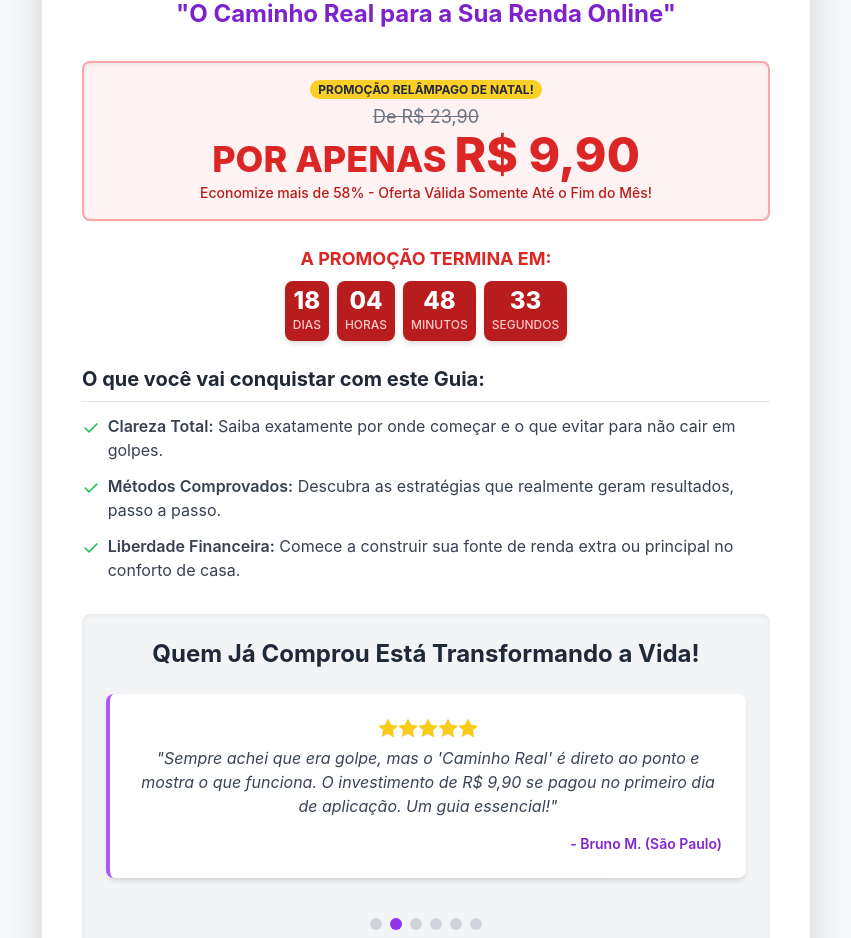
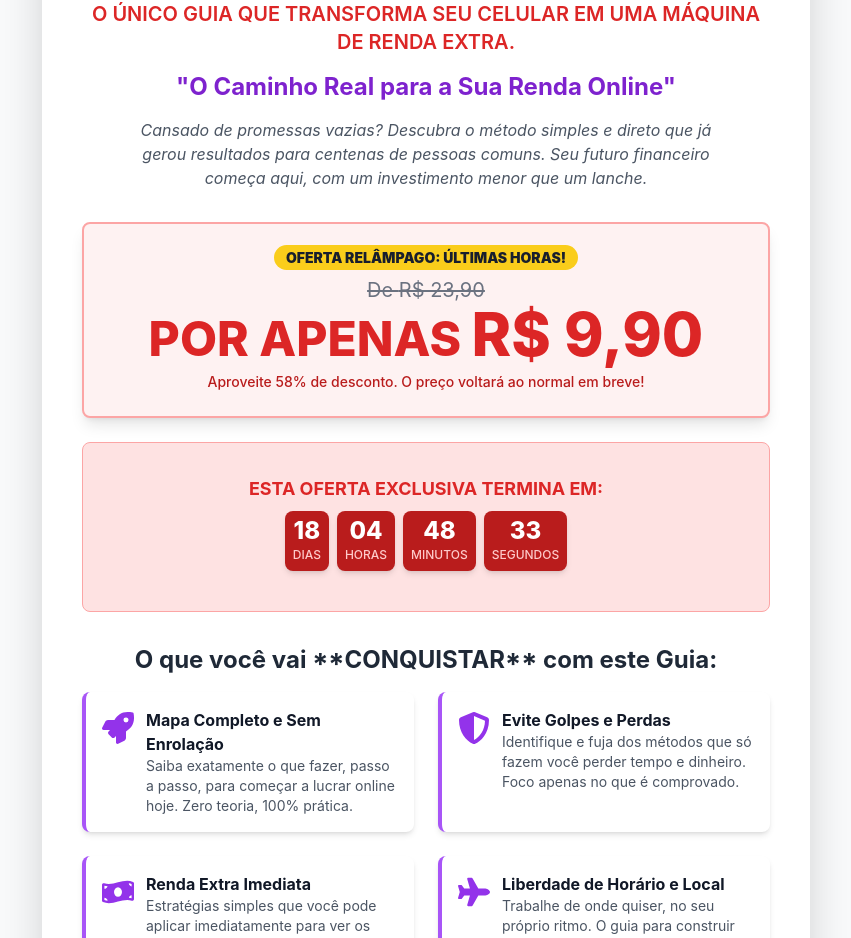
Before and after one commit to Miguel-Aleixo/Plataforma_De_Vendas, a Next.js app: page / in a window 1280 px wide. Shown: the part 190-1128 px from the top of the page, without its empty margins (214-1065 px from the left). Built offline with nearby package versions, Linux system fonts and the light colour scheme.

Commit message:
Finalizado

```diff
--- a/pages/index.tsx
+++ b/pages/index.tsx
@@ -1,6 +1,77 @@
 import React, { useState, useEffect, useRef } from 'react';
 import axios from 'axios';
-import { FaInstagram, FaTiktok } from "react-icons/fa";
+import { FaInstagram, FaTiktok, FaCheckCircle, FaRocket, FaShieldAlt, FaMoneyBillWave, FaPlane } from "react-icons/fa";
+
+// =================================================================
+// 1. DADOS ESTÁTICOS (Conteúdo da Página)
+// =================================================================
+
+// Conteúdo reescrito para maior persuasão e concisão
+const PAGE_CONTENT = {
+    header: {
+        title: "CHEGA DE PERDER TEMPO E DINHEIRO!",
+        subtitle: "O ÚNICO GUIA QUE TRANSFORMA SEU CELULAR EM UMA MÁQUINA DE RENDA EXTRA.",
+        ebookTitle: "O Caminho Real para a Sua Renda Online",
+        hook: "Cansado de promessas vazias? Descubra o método simples e direto que já gerou resultados para centenas de pessoas comuns. Seu futuro financeiro começa aqui, com um investimento menor que um lanche."
+    },
+    pricing: {
+        promoTag: "OFERTA RELÂMPAGO: ÚLTIMAS HORAS!",
+        originalPrice: "R$ 23,90",
+        currentPrice: "R$ 9,90",
+        savings: "Aproveite 58% de desconto. O preço voltará ao normal em breve!",
+        urgencyTitle: "ESTA OFERTA EXCLUSIVA TERMINA EM:"
+    },
+    benefits: [
+        {
+            title: "Mapa Completo e Sem Enrolação",
+            description: "Saiba exatamente o que fazer, passo a passo, para começar a lucrar online hoje. Zero teoria, 100% prática.",
+            icon: FaRocket
+        },
+        {
+            title: "Evite Golpes e Perdas",
+            description: "Identifique e fuja dos métodos que só fazem você perder tempo e dinheiro. Foco apenas no que é comprovado.",
+            icon: FaShieldAlt
+        },
+        {
+            title: "Renda Extra Imediata",
+            description: "Estratégias simples que você pode aplicar imediatamente para ver os primeiros resultados na sua conta.",
+            icon: FaMoneyBillWave
+        },
+        {
+            title: "Liberdade de Horário e Local",
+            description: "Trabalhe de onde quiser, no seu próprio ritmo. O guia para construir sua independência financeira.",
+            icon: FaPlane
+        }
+    ],
+    testimonials: [
+        {
+            quote: "Em uma semana, já estava aplicando as primeiras dicas e vendo resultados! O e-book me deu o mapa exato.",
+            author: "Ana C. (Recife)"
+        },
+        {
+            quote: "O investimento de R$ 9,90 se pagou no primeiro dia de aplicação. É direto ao ponto e mostra o que funciona.",
+            author: "Bruno M. (São Paulo)"
+        },
+        {
+            quote: "A linguagem é super acessível, e as estratégias são fáceis de implementar. Finalmente estou construindo minha renda extra.",
+            author: "Carla S. (Belo Horizonte)"
+        },
+        {
+            quote: "Economizei meses de pesquisa e muito dinheiro. Este e-book é o atalho que eu precisava para começar a ter lucro de verdade.",
+            author: "Ricardo L. (Brasília)"
+        }
+    ],
+    cta: "QUERO MEU ACESSO IMEDIATO POR R$ 9,90",
+    guarantee: "Compra 100% Segura. Seu acesso ao guia completo será enviado imediatamente para o e-mail cadastrado após a confirmação do pagamento. Comece a transformar sua vida financeira sem riscos.",
+    social: {
+        instagram: "https://www.instagram.com/caminho.digital0/",
+        tiktok: "https://www.tiktok.com/@caminho.digital0"
+    }
+};
+
+// =================================================================
+// 2. COMPONENTES DE UTILIDADE (Mantidos e ajustados)
+// =================================================================
 
 // Hook para garantir que o componente só renderize no lado do cliente
 const useClientSide = () => {
@@ -24,35 +95,7 @@ const StarRating = () => (
     </div>
 );
 
-// Dados dos Depoimentos
-const testimonials = [
-    {
-        quote: "Eu estava completamente perdida, sem saber por onde começar a ganhar dinheiro online. O e-book me deu o mapa exato. Em uma semana, já estava aplicando as primeiras dicas e vendo resultados!",
-        author: "Ana C. (Recife)"
-    },
-    {
-        quote: "Sempre achei que era golpe, mas o 'Caminho Real' é direto ao ponto e mostra o que funciona. O investimento de R$ 9,90 se pagou no primeiro dia de aplicação. Um guia essencial!",
-        author: "Bruno M. (São Paulo)"
-    },
-    {
-        quote: "A linguagem é super acessível, e as estratégias são fáceis de implementar. Finalmente estou construindo minha renda extra sem sair de casa. Recomendo demais!",
-        author: "Carla S. (Belo Horizonte)"
-    },
-    {
-        quote: "O que mais gostei foi a mudança de mentalidade que o guia proporciona. Não é só sobre técnicas, é sobre como pensar como um empreendedor digital. Praticidade nota 10!",
-        author: "Felipe G. (Porto Alegre)"
-    },
-    {
-        quote: "Eu tinha medo de começar, mas a clareza do e-book me deu a confiança que faltava. É como ter um mentor te guiando a cada passo. Vale cada centavo!",
-        author: "Juliana P. (Rio de Janeiro)"
-    },
-    {
-        quote: "Economizei meses de pesquisa e muito dinheiro que gastaria em cursos caros e incompletos. Este e-book é o atalho que eu precisava para começar a ter lucro de verdade.",
-        author: "Ricardo L. (Brasília)"
-    },
-];
-
-// Lógica do Cronômetro
+// Lógica do Cronômetro (Mantida do original)
 const calculateTimeLeft = (targetDate: Date) => {
     const difference = +targetDate - +new Date();
     let timeLeft = {};
@@ -69,10 +112,9 @@ const calculateTimeLeft = (targetDate: Date) => {
     return timeLeft;
 };
 
-// Componente do Cronômetro
+// Componente do Cronômetro (Ajustado para usar o título de urgência do PAGE_CONTENT)
 const CountdownTimer = () => {
     // Define a data final da promoção (Exemplo: 25 de Dezembro de 2025, 23:59:59)
-    // ATENÇÃO: Ajuste o ano e o mês conforme a necessidade.
     const targetDate = new Date('2025-12-25T23:59:59');
     const [timeLeft, setTimeLeft] = useState(calculateTimeLeft(targetDate));
 
@@ -109,7 +151,7 @@ const CountdownTimer = () => {
             {timerComponents.length ? (
                 <>
                     <p className="text-lg font-bold text-red-600 mb-2">
-                        A PROMOÇÃO TERMINA EM:
+                        {PAGE_CONTENT.pricing.urgencyTitle}
                     </p>
                     <div className="flex justify-center">
                         {timerComponents}
@@ -124,30 +166,32 @@ const CountdownTimer = () => {
     );
 };
 
+// =================================================================
+// 3. COMPONENTE PRINCIPAL (Refatorado V2 - Layout Otimizado)
+// =================================================================
 
 export default function Home() {
   const [email, setEmail] = useState('');
   const [loading, setLoading] = useState(false);
   const [error, setError] = useState('');
   const [success, setSuccess] = useState('');
-  const [currentSlide, setCurrentSlide] = useState(0); // Estado para o carrossel
-  const emailInputRef = useRef<HTMLInputElement>(null); // Ref para o campo de e-mail
-  const isClient = useClientSide(); // Hook para o erro de hidratação
+  const [currentSlide, setCurrentSlide] = useState(0);
+  const emailInputRef = useRef<HTMLInputElement>(null);
+  const isClient = useClientSide();
 
-  // Lógica para o carrossel automático com fade
+  // Lógica para o carrossel automático com fade (Mantida)
   useEffect(() => {
     const interval = setInterval(() => {
       setCurrentSlide((prevSlide) =>
-        (prevSlide + 1) % testimonials.length
+        (prevSlide + 1) % PAGE_CONTENT.testimonials.length
       );
-    }, 5000); // Troca a cada 5 segundos
+    }, 5000);
 
-    return () => clearInterval(interval); // Limpa o intervalo ao desmontar o componente
+    return () => clearInterval(interval);
   }, []);
 
+  // Lógica de Pagamento (Mantida)
   const generateExternalReference = (): string => {
-    // Gerar um ID único para o pedido
-    // Formato: ORDER_timestamp_randomString
     const timestamp = Date.now();
     const randomString = Math.random().toString(36).substring(2, 11);
     return `ORDER_${timestamp}_${randomString}`;
@@ -160,21 +204,17 @@ export default function Home() {
     setLoading(true);
 
     try {
-      // Validar e-mail
       if (!email || !/^[^\s@]+@[^\s@]+\.[^\s@]+$/.test(email)) {
         setError('Por favor, insira um e-mail válido.');
         setLoading(false);
-        // Rola para o campo de e-mail se a validação falhar
         emailInputRef.current?.scrollIntoView({ behavior: 'smooth', block: 'center' });
         return;
       }
 
-      // Gerar external_reference único
       const externalReference = generateExternalReference();
       console.log('External Reference gerado:', externalReference);
 
       // Chamar o backend para criar a preferência de pagamento
-      // NOTA: O preço de R$9,90 deve ser configurado no backend para a promoção de Natal.
       const response = await axios.post(
         `${process.env.NEXT_PUBLIC_API_URL}/create_preference`,
         {
@@ -188,7 +228,6 @@ export default function Home() {
         }
       );
 
-      // Redirecionar para o checkout do Mercado Pago
       if (response.data.init_point) {
         setSuccess('Redirecionando para o checkout...');
         window.location.href = response.data.init_point;
@@ -209,53 +248,56 @@ export default function Home() {
     }
   };
 
-  // Função para rolar até o campo de e-mail
+  // Função para rolar até o campo de e-mail (Mantida)
   const scrollToEmailInput = () => {
     emailInputRef.current?.scrollIntoView({ behavior: 'smooth', block: 'center' });
   };
 
   return (
-    <div className="min-h-screen bg-gray-50 flex items-center justify-center md:px-4 md:py-12 pb-24 md:pb-12"> {/* Adiciona padding extra no mobile para o botão fixo */}
-      {/* Ajuste de largura: max-w-lg para mobile, e aumenta progressivamente para desktop */}
+    <div className="min-h-screen bg-gray-50 flex items-center justify-center md:px-4 md:py-12 pb-24 md:pb-12">
       <div className="w-full max-w-lg sm:max-w-xl md:max-w-2xl lg:max-w-3xl bg-white md:rounded-xl md:shadow-2xl p-8 sm:p-10 border-t-4 border-red-600">
 
         {/* Seção de Título e Gancho */}
         <div className="text-center mb-8">
           <h1 className="text-4xl font-extrabold text-gray-900 mb-2 leading-tight">
-            PARE DE PERDER TEMPO!
+            {PAGE_CONTENT.header.title}
           </h1>
           <p className="text-xl text-red-600 font-semibold mb-4">
-            Desbloqueie o Segredo da Renda Online Ainda Neste Natal!
+            {PAGE_CONTENT.header.subtitle}
           </p>
-          <h2 className="text-2xl leading-tight font-bold text-purple-700">
-            "O Caminho Real para a Sua Renda Online"
+          <h2 className="text-2xl leading-tight font-bold text-purple-700 mb-4">
+            "{PAGE_CONTENT.header.ebookTitle}"
           </h2>
-        </div>
-
-        {/* Seção de Preço e Urgência (Gatilho de Escassez e Contraste) */}
-        <div className="bg-red-50 border-2 border-red-300 p-4 rounded-lg mb-6 text-center shadow-inner">
-            <p className="text-sm font-medium text-gray-700 mb-1">
-                <span className="bg-yellow-400 text-gray-900 px-2 py-0.5 rounded-full font-bold uppercase text-xs animate-pulse">
-                    PROMOÇÃO RELÂMPAGO DE NATAL!
-                </span>
-            </p>
-            <p className="text-lg text-gray-500 line-through">
-                De R$ 23,90
-            </p>
-            <p className="text-4xl font-extrabold text-red-600">
-                POR APENAS <span className="text-5xl">R$ 9,90</span>
-            </p>
-            <p className="text-sm font-medium text-red-700 mt-1">
-                Economize mais de 58% - Oferta Válida Somente Até o Fim do Mês!
+          <p className="text-gray-600 italic max-w-xl mx-auto">
+            {PAGE_CONTENT.header.hook}
           </p>
         </div>
 
-        {/* CRONÔMETRO DE CONTAGEM REGRESSIVA (Renderizado apenas no cliente) */}
+        {/* Seção de Preço e Urgência (CRONÔMETRO SEPARADO E DESTAQUE) */}
+        <div className="bg-red-50 border-2 border-red-300 p-6 rounded-lg mb-6 text-center shadow-lg">
+            <p className="text-sm font-medium text-gray-700 mb-2">
+                <span className="bg-yellow-400 text-gray-900 px-3 py-1 rounded-full font-black uppercase text-sm animate-pulse">
+                    {PAGE_CONTENT.pricing.promoTag}
+                </span>
+            </p>
+            <p className="text-xl text-gray-500 line-through">
+                De {PAGE_CONTENT.pricing.originalPrice}
+            </p>
+            <p className="text-5xl font-extrabold text-red-600 leading-none">
+                POR APENAS <span className="text-6xl">R$ 9,90</span>
+            </p>
+            <p className="text-sm font-medium text-red-700 mt-2">
+                {PAGE_CONTENT.pricing.savings}
+            </p>
+        </div>
+
+        {/* CRONÔMETRO DE CONTAGEM REGRESSIVA (SEÇÃO SEPARADA PARA MAIOR DESTAQUE) */}
+        <div className="mb-8 p-4 bg-red-100 rounded-lg border border-red-300">
             {isClient && <CountdownTimer />}
             {!isClient && (
-            <div className="text-center mt-4 mb-6">
+                <div className="text-center">
                     <p className="text-lg font-bold text-red-600 mb-2">
-                    A PROMOÇÃO TERMINA EM:
+                        {PAGE_CONTENT.pricing.urgencyTitle}
                     </p>
                     <div className="flex justify-center">
                         <div className="flex flex-col items-center mx-1 p-2 bg-red-700 rounded-lg shadow-md w-16 h-16 animate-pulse"></div>
@@ -265,32 +307,27 @@ export default function Home() {
                     </div>
                 </div>
             )}
+        </div>
 
-        {/* Seção de Benefícios (Gatilho de Razão) */}
+        {/* Seção de Benefícios (Melhor Escaneabilidade com Ícones) */}
         <div className="mb-8">
-            <h3 className="text-xl font-bold text-gray-800 mb-3 border-b pb-2">
-                O que você vai conquistar com este Guia:
+            <h3 className="text-2xl font-bold text-gray-800 mb-4 text-center">
+                O que você vai **CONQUISTAR** com este Guia:
             </h3>
-            <ul className="space-y-3 text-gray-700">
-                <li className="flex items-start">
-                    <span className="text-green-500 mr-2 text-xl">✓</span>
-                    <p>
-                        <strong className="font-semibold">Clareza Total:</strong> Saiba exatamente por onde começar e o que evitar para não cair em golpes.
-                    </p>
-                </li>
-                <li className="flex items-start">
-                    <span className="text-green-500 mr-2 text-xl">✓</span>
-                    <p>
-                        <strong className="font-semibold">Métodos Comprovados:</strong> Descubra as estratégias que realmente geram resultados, passo a passo.
-                    </p>
-                </li>
-                <li className="flex items-start">
-                    <span className="text-green-500 mr-2 text-xl">✓</span>
-                    <p>
-                        <strong className="font-semibold">Liberdade Financeira:</strong> Comece a construir sua fonte de renda extra ou principal no conforto de casa.
-                    </p>
-                </li>
-            </ul>
+            <div className="grid grid-cols-1 md:grid-cols-2 gap-6">
+                {PAGE_CONTENT.benefits.map((benefit, index) => {
+                    const Icon = benefit.icon;
+                    return (
+                        <div key={index} className="flex items-start p-4 bg-white rounded-lg shadow-md border-l-4 border-purple-500">
+                            <Icon className="w-8 h-8 text-purple-600 mr-3 mt-1 flex-shrink-0" />
+                            <div>
+                                <strong className="font-bold text-gray-900 block">{benefit.title}</strong>
+                                <p className="text-gray-600 text-sm">{benefit.description}</p>
+                            </div>
+                        </div>
+                    );
+                })}
+            </div>
         </div>
 
         {/* Seção de Depoimentos (Carrossel Automático com Fade - Prova Social) */}
@@ -300,8 +337,8 @@ export default function Home() {
             </h3>
 
             {/* Carrossel Container */}
-            <div className="relative h-48"> {/* Altura fixa para evitar pulos de layout */}
-                {testimonials.map((testimonial, index) => (
+            <div className="relative h-48">
+                {PAGE_CONTENT.testimonials.map((testimonial, index) => (
                     <div
                         key={index}
                         className={`absolute top-0 left-0 w-full transition-opacity duration-1000 ease-in-out ${
@@ -321,7 +358,7 @@ export default function Home() {
 
             {/* Indicadores de Slide (Dots) */}
             <div className="flex justify-center mt-20 md:mt-8 space-x-2">
-                {testimonials.map((_, index) => (
+                {PAGE_CONTENT.testimonials.map((_, index) => (
                     <button
                         key={index}
                         className={`w-3 h-3 rounded-full transition-colors ${
@@ -334,7 +371,7 @@ export default function Home() {
             </div>
         </div>
 
-        {/* Formulário de Compra */}
+        {/* Formulário de Compra (CTA DESTAQUE) */}
         <form onSubmit={handleSubmit} className="space-y-6">
           <div>
             <label htmlFor="email" className="block text-sm font-semibold text-gray-700 mb-2">
@@ -350,7 +387,7 @@ export default function Home() {
               className="w-full px-4 py-3 border-2 border-gray-300 rounded-lg focus:outline-none focus:border-purple-500 transition-colors disabled:bg-gray-100 disabled:cursor-not-allowed text-lg"
               disabled={loading}
               required
-              ref={emailInputRef} // Adiciona a ref ao input
+              ref={emailInputRef}
             />
           </div>
 
@@ -368,7 +405,7 @@ export default function Home() {
 
           <button
             type="submit"
-            className="w-full bg-red-600 hover:bg-red-700 text-white font-black text-xl py-4 px-4 rounded-lg transition-all duration-200 transform hover:scale-[1.02] shadow-lg hover:shadow-xl disabled:opacity-70 disabled:cursor-not-allowed disabled:hover:scale-100"
+            className="w-full bg-green-600 hover:bg-green-700 text-white font-black text-2xl py-5 px-4 rounded-lg transition-all duration-200 transform hover:scale-[1.02] shadow-xl hover:shadow-2xl disabled:opacity-70 disabled:cursor-not-allowed disabled:hover:scale-100 mt-6"
             disabled={loading}
           >
             {loading ? (
@@ -380,15 +417,15 @@ export default function Home() {
                 Processando...
               </span>
             ) : (
-              'SIM! Quero Meu E-book Agora por R$ 9,90'
+              PAGE_CONTENT.cta
             )}
           </button>
         </form>
 
-        {/* Garantia e Informação Final (Gatilho de Segurança) */}
+        {/* Garantia e Informação Final */}
         <div className="mt-8 pt-6 border-t border-gray-200 text-center">
           <p className="text-sm text-gray-500 leading-relaxed">
-            <strong className="text-purple-700">Compra 100% Segura.</strong> Seu acesso ao guia completo para começar sua jornada rumo à renda online será enviado imediatamente para o e-mail cadastrado após a confirmação do pagamento.
+            <strong className="text-purple-700">Garantia Total.</strong> {PAGE_CONTENT.guarantee}
           </p>
         </div>
 
@@ -399,7 +436,7 @@ export default function Home() {
             </p>
             <div className="flex justify-center space-x-6">
                 <a
-                    href="https://www.instagram.com/caminho.digital0/"
+                    href={PAGE_CONTENT.social.instagram}
                     target="_blank"
                     rel="noopener noreferrer"
                     className="text-gray-400 hover:text-pink-600 transition-colors"
@@ -408,7 +445,7 @@ export default function Home() {
                     <FaInstagram className="w-8 h-8" />
                 </a>
                 <a
-                    href="https://www.tiktok.com/@caminho.digital0"
+                    href={PAGE_CONTENT.social.tiktok}
                     target="_blank"
                     rel="noopener noreferrer"
                     className="text-gray-400 hover:text-black transition-colors"
@@ -422,7 +459,6 @@ export default function Home() {
             </p>
         </div>
       </div>
-
     </div>
   );
 }
```
Lines whose indentation alone changed are shown as unchanged.
